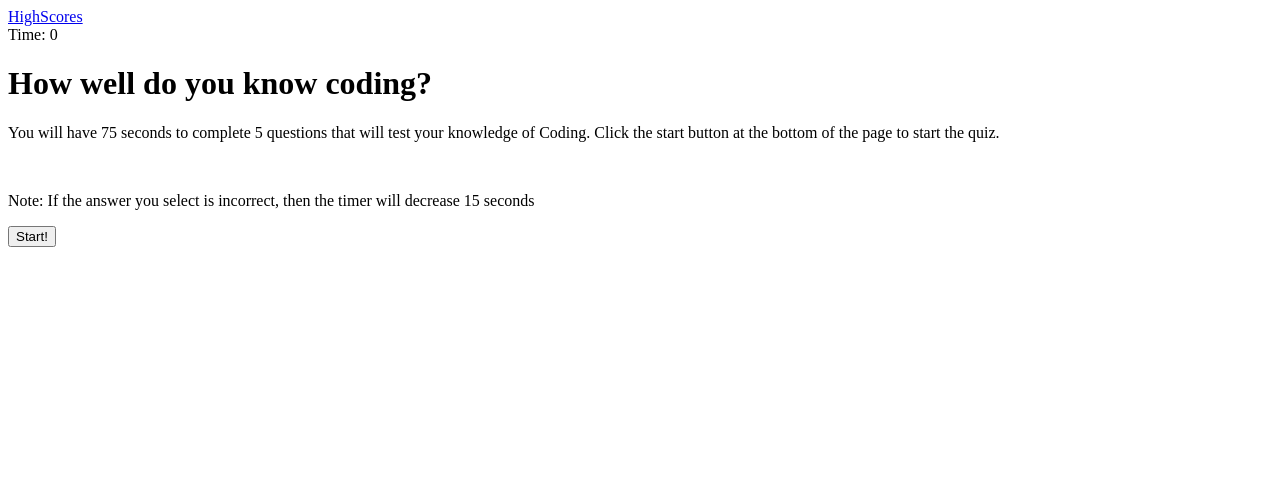
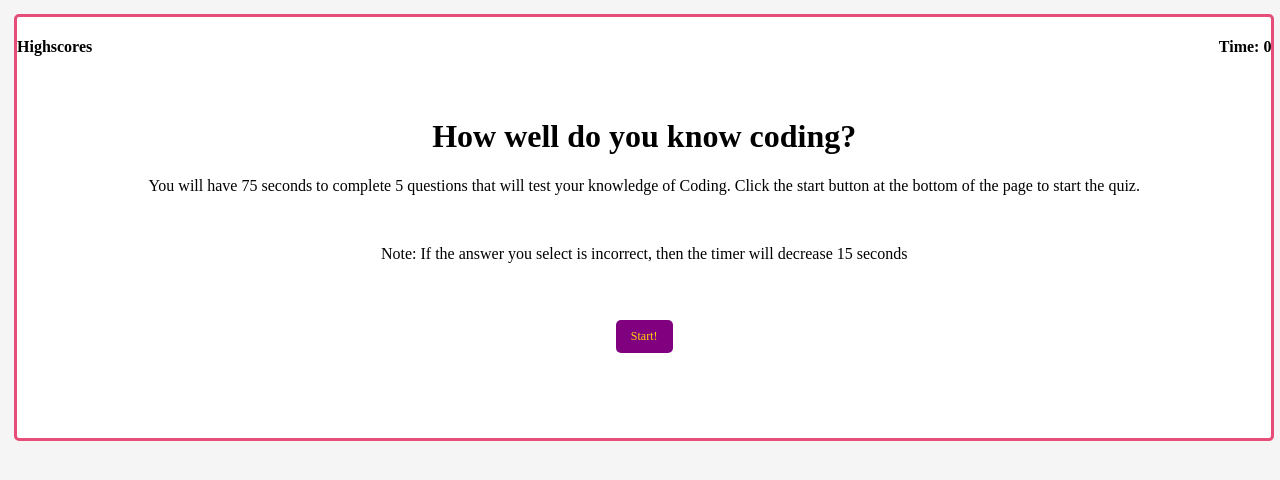
Before and after one commit to cas81695/code-quiz, a plain HTML site: page index.html in a window 1280 px wide. Drawn offline with nearby package versions, Linux system fonts and the light colour scheme.

Commit message:
edits on the index.html

```diff
--- a/index.html
+++ b/index.html
@@ -5,43 +5,40 @@
         <meta charset="UTF-8">
         <meta name="viewport" content="width=device-width, initial-scale=1, shrink-to-fit=no">
         <link href="style.css" rel="stylesheet" type="text/css">
-
         <script src = "quiz.js" type="text/javascript"></script>
+        <script src = "questions.js" type="text/javascript"></script>
 
         <title>Code Quiz</title>
 
 	</head>
 	<body>
-        <header>
-			<div class="left">
-                <a onclick="getScore()" href="#"><h7 >HighScores</h7></a>
-			</div>
-			<div class="right">
-				<h7>Time: <span id="secondsLeft">0</span></h7>
-        </header>
+        <div id="nav">
+            <div class="row mx-auto">
+			    <div class="left">
+                 <a onclick="getScore()" href="#"><h4 >Highscores</h4></a>
+			    </div>
+			    <div class="right">
+				<h4>Time: <span id="timeLeft">0</span></h4>
+                </div>
+            </div>
 
         <!-- The Quiz -->
 
     <div class="container col-lg-8 col-md-8 col-sm-8 mx-auto">
-		<div id="quiz">
-            <div id="quizBody">
-                <div class="jumbotron">
-                <h1>
-                    How well do you know coding?
-                </h1>
-                     <p>
-                        You will have 75 seconds to complete 5 questions that will test your knowledge of Coding.
+		    <div id="quiz">
+                 <div id="quizBody">
+                     <h1>How well do you know coding?</h1>
+                     <p>You will have 75 seconds to complete 5 questions that will test your knowledge of Coding.
                         Click the start button at the bottom of the page to start the quiz.</p>
                         <br>
-                        <p> Note: If the answer you select is incorrect, then the timer will decrease 15 seconds
-                    </p>
+                        <p> Note: If the answer you select is incorrect, then the timer will decrease 15 seconds</p>
+                        <br>
+                        <br>
                  <button onclick="start()">Start!</button>
                 </div>
             </div>
         </div>
     </div>
-        <script src="https://cdnjs.cloudflare.com/ajax/libs/popper.js/1.14.7/umd/popper.min.js" integrity="sha384-UO2eT0CpHqdSJQ6hJty5KVphtPhzWj9WO1clHTMGa3JDZwrnQq4sF86dIHNDz0W1" crossorigin="anonymous"></script>
-        <script src="https://code.jquery.com/jquery-3.3.1.slim.min.js" integrity="sha384-q8i/X+965DzO0rT7abK41JStQIAqVgRVzpbzo5smXKp4YfRvH+8abtTE1Pi6jizo" crossorigin="anonymous"></script>
-        <script src="https://stackpath.bootstrapcdn.com/bootstrap/4.3.1/js/bootstrap.min.js" integrity="sha384-JjSmVgyd0p3pXB1rRibZUAYoIIy6OrQ6VrjIEaFf/nJGzIxFDsf4x0xIM+B07jRM" crossorigin="anonymous"></script>
+
 	</body>
 </html>
--- a/quiz.js
+++ b/quiz.js
@@ -1,25 +1,11 @@
-// the variable refers back to the home page
-
-var quizContent = `
-
-    <h1>How well do you know Coding?</h1>
-
-    <p> You will have 75 seconds to complete 5 question (each worth 20 points) that will test your knowledge of Coding.
-    Click the start button at the bottom of the page to start the quiz.</p>
-    <p> If the answer you select is incorrect, then the timer will decrease 15 seconds</p>
-
-    <button onclick="start()">Start!</button>`;
-
-    document.getElementById("quizBody").innerHTML = quizContent;
-;
-
-
 // These variables are for the functions of the quiz such as the timer, score, seconds in the timer
 
+var score = 0;
 
-var score = 0;
 var currentQuestion = -1;
+
 var secondsLeft = 0;
+
 var timer;
 
 //This starts the timer once user clicks the 'start' button at 75 seconds
@@ -105,6 +91,7 @@ function restartQuiz() {
 
     document.getElementById("secondsLeft").innerHTML = secondsLeft;
 
+    // the variable refers back to the home page
         var quizContent = `
 
         <h1>How well do you know Coding?</h1>
@@ -116,7 +103,7 @@ function restartQuiz() {
         <button onclick="start()">Start!</button>`;
 
         document.getElementById("quizBody").innerHTML = quizContent;
-}
+    ;
 
 //removes 15 seconds from the timer if player picks the wrong answer
 function incorrect() {
@@ -152,7 +139,5 @@ function next() {
         }
         quizContent += playerPick
     }
-
-
     document.getElementById("quizBody").innerHTML = quizContent;
 }
--- a/style.css
+++ b/style.css
@@ -0,0 +1,56 @@
+.right {
+    float: right;
+}
+
+.left {
+    float: left;
+}
+
+#nav {
+    display: block;
+    background-color: white;
+    display: inline-block;
+    width: 98vw;
+    border: 3px solid #e64e79;
+    border-radius: 5px;
+    margin: 6px;
+}
+
+body {
+    font-family: 'Times New Roman', Times, serif;
+    background-color: whitesmoke;
+}
+
+#quizBody {
+    text-align: center;
+    padding: 10vh;
+}
+
+h7 {
+    padding: 11px 9px 11px 9px;
+}
+
+a {
+    text-decoration: none;
+    color: black;
+}
+
+button:hover {
+    transition-duration: 0.4s;
+    background-color: silver;
+}
+
+button {
+    background-color: purple;
+    color: gold;
+    border-radius: 5px;
+    border: white;
+    padding: 9px 15px 9px 15px;
+    font-size: 12px;
+    font-family: 'Times New Roman', Times, serif;
+    margin: 5px;
+}
+
+#quiz {
+    text-align: center;
+}
```
Lines whose indentation alone changed are shown as unchanged.
